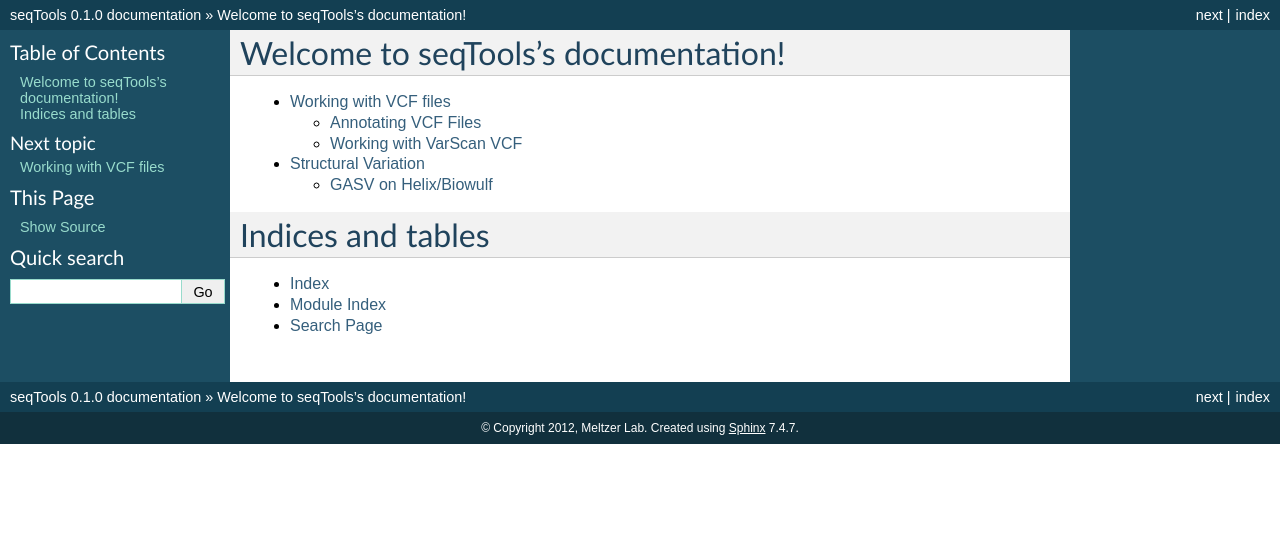
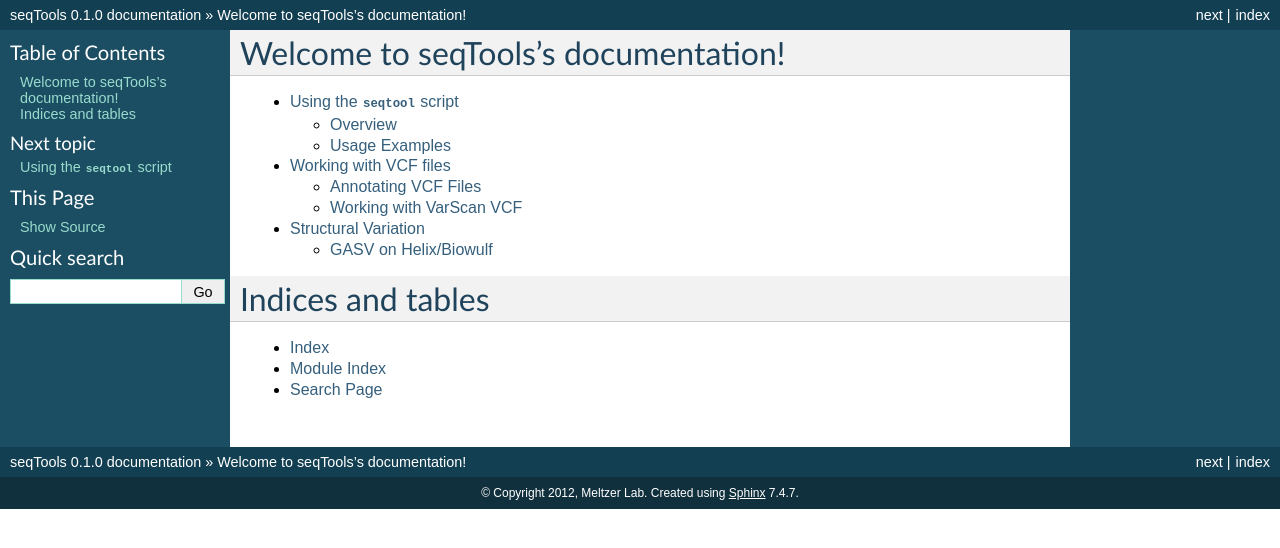
Before and after one commit to seandavi/SDST, a Sphinx documentation site: the page built from doc/index.rst, in a window 1280 px wide. Shown: the top 548 px of the page. Built offline with Sphinx 7.4.7, drawn with Linux system fonts in a browser that asks for light colours; some of the changed lines change nothing that is shown.

Commit message:
Added documentation for seqtool script

```diff
--- a/doc/index.rst
+++ b/doc/index.rst
@@ -9,6 +9,7 @@
 .. toctree::
    :maxdepth: 2
 
+   seqtool
    vcf
    structuralVariation
 
--- /dev/null
+++ b/doc/seqtool.rst
@@ -0,0 +1,57 @@
+**************************************
+Using the ``seqtool`` script
+**************************************
+
+Overview
+========
+
+The ``seqtools`` script is the entry point for command-line-oriented interaction with seqtools.
+Usage is pretty straightforward.  To get top-level help, simply type:
+
+.. code-block:: bash
+
+   seqtool -h
+
+
+
+Usage Examples
+==============
+
+Demultiplexing FastQ Files
+--------------------------
+
+.. code-block:: bash
+
+   $ seqtool utils demultiplex -h
+
+This will return the help for the demultiplexer.
+
+.. code-block:: bash
+
+   usage: seqtool utils demultiplex [-h] [-1 READFILE1] [-2 READFILE2]
+                                    [-i INDEXFILE] [-x INDEX]
+
+   optional arguments:
+     -h, --help            show this help message and exit
+     -1 READFILE1, --readFile1 READFILE1
+                           read1 filename
+     -2 READFILE2, --readFile2 READFILE2
+                           read2 filename
+     -i INDEXFILE, --indexFile INDEXFILE
+                           index Filename
+     -x INDEX, --index INDEX
+                           The indexes, one per index
+
+
+Fixing VarScan VCF Files
+------------------------
+
+.. code-block:: bash
+
+   $ seqtools varscan fixVcf -h
+   usage: seqtool varscan fixVcf [-h] [-f VARSCAN]
+
+   optional arguments:
+     -h, --help            show this help message and exit
+     -f VARSCAN, --varscan VARSCAN
+                           Filename of varscan VCF file [default=stdin]
```
Also changed, not shown: 1 other file.
